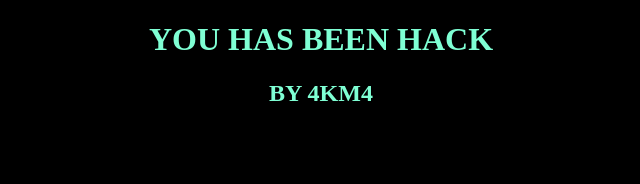
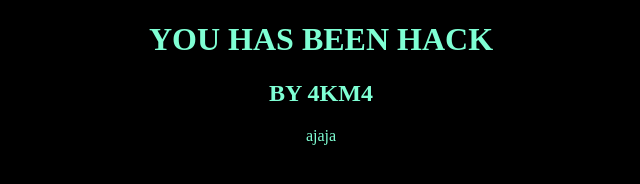
Before and after one commit to Caronte236/DANGER, a plain HTML site: page index.html in a window 1280 px wide. Shown: the full height of the page, 319-959 px from the left. Drawn offline with Linux system fonts and the light colour scheme.

Commit message:
Update index.html

```diff
--- a/index.html
+++ b/index.html
@@ -11,6 +11,7 @@
 <center>
     <h1>YOU HAS BEEN HACK</h1>
     <H2>BY 4KM4</H2>
+    <p> ajaja</p>
 </center>
 
 </body>
```
